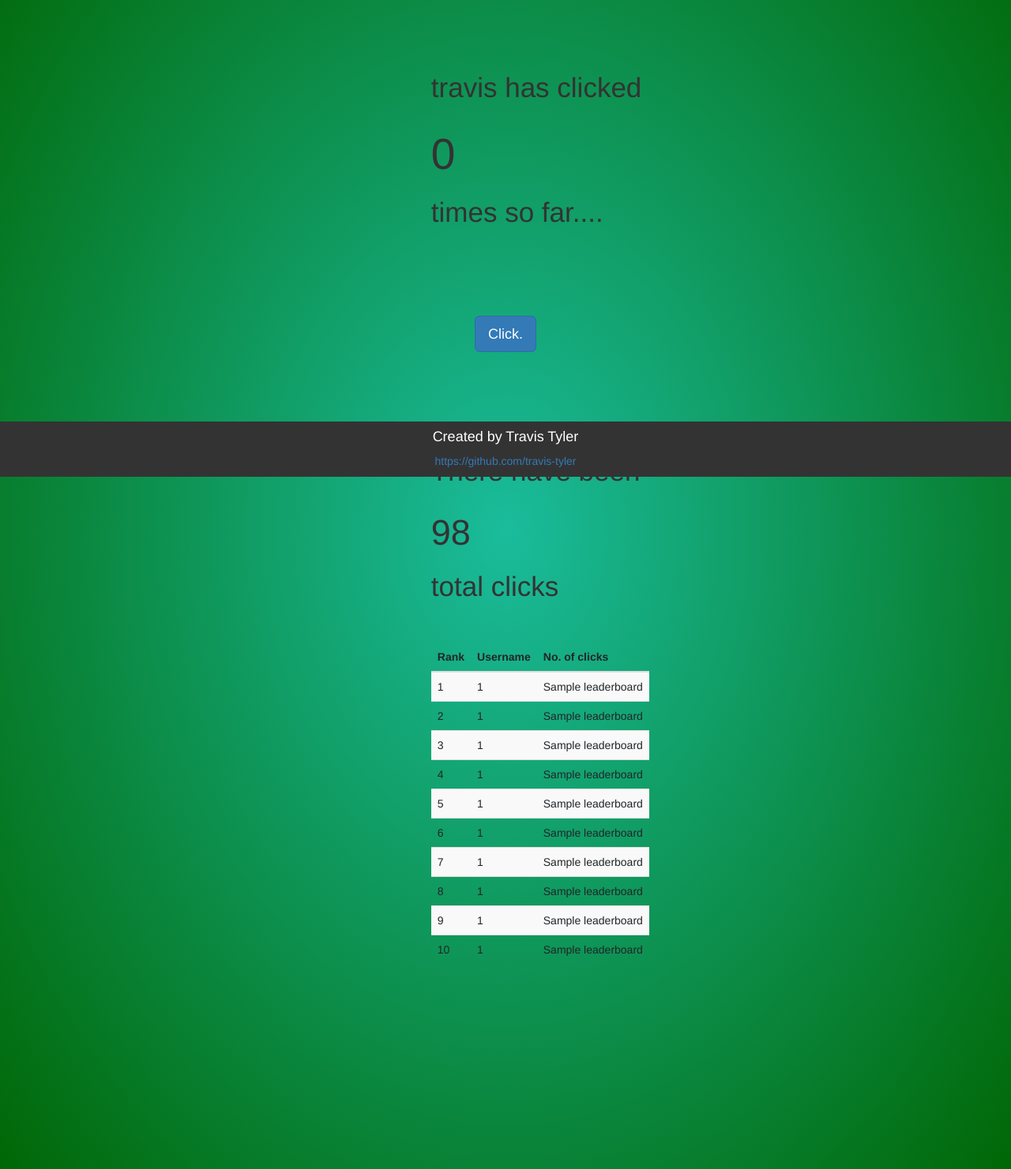
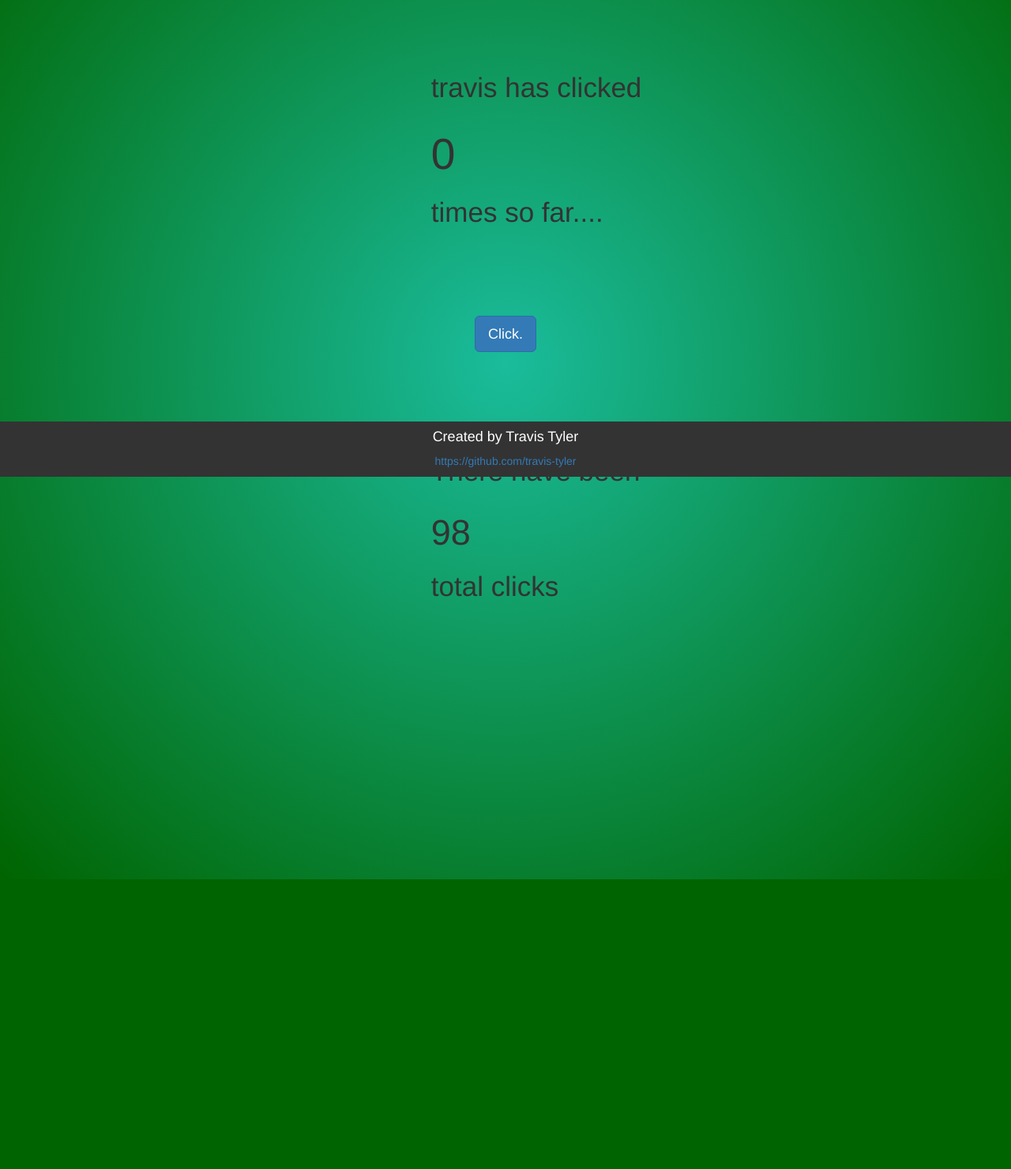
Before and after one commit to travis-tyler/click., a Flask app: template click_app/templates/profile.html in a window 1280 px wide. Shown: the part 196-1677 px from the top of the page at 79% size. After the commit the page ends 1310 px from the top, so only its background shows below. Run offline with Flask 2, Linux system fonts and the light colour scheme; a user stored in the database is signed in; data comes from the database, SQL or seed files in the repository; the template is opened without the code that fills it: most values are stand-ins (such as "Sample title", 1, 10 or a date in 2020); some libraries are stand-ins or nearby versions.

Commit message:
removed leaderboar, in case that was messing it up

```diff
--- a/click_app/app.py
+++ b/click_app/app.py
@@ -112,9 +112,9 @@
         db.session.commit()
 
         # return render_template("profile.html", click_num=g.user.clicks, total_clicks=g.total_clicks, leaderboard=g.leaderboard)
-        # return redirect(url_for('profile'))
+        return redirect(url_for('profile'))
 
-    return render_template('profile.html', leaderboard=g.leaderboard)
+    return render_template('profile.html')
 
 @app.route('/api/clickdata')
 def data():
--- a/click_app/templates/profile.html
+++ b/click_app/templates/profile.html
@@ -124,7 +124,7 @@
     <br><br>
 
     <div class='row'>
-      <div class="col-1"></div>
+      <!-- <div class="col-1"></div>
       <table id="leaderboard" class="col-3 table table-striped center-block">
         <thead>
           <tr>
@@ -142,7 +142,7 @@
           </tr>
           {% endfor %}
         </tbody>
-      </table>
+      </table> -->
     </div>
 
     <div class='row'>
```
